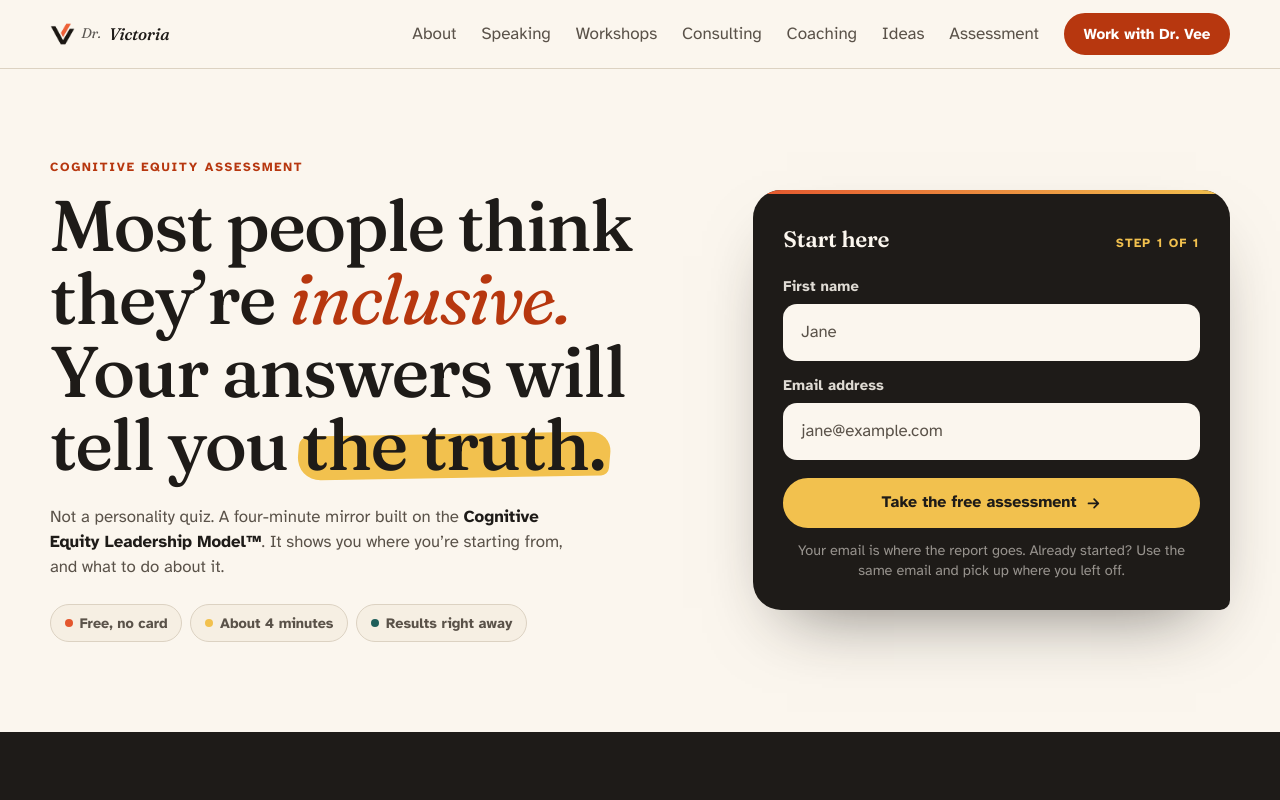
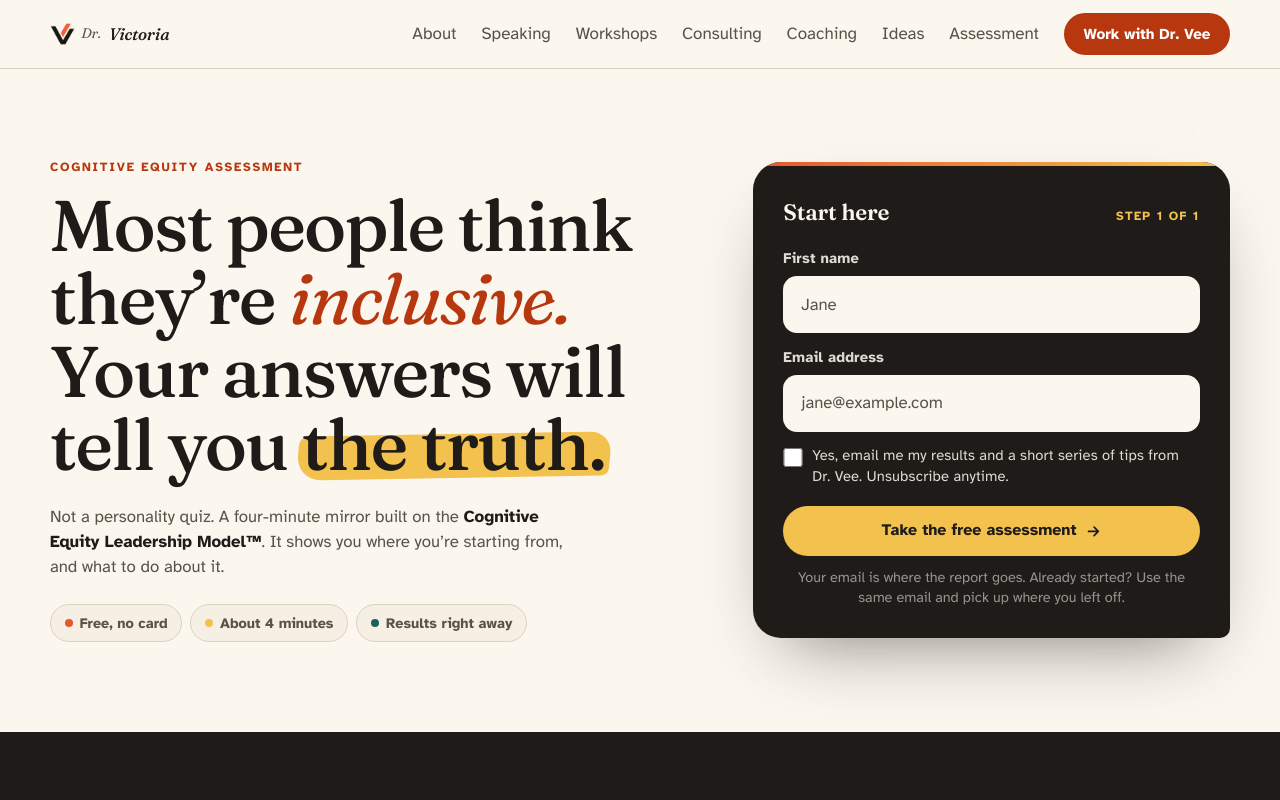
Before and after one commit to HananIslam/victoria-website, a website: page assessment.html in a window 1280 px wide. Shown: the top 800 px of the page. Drawn offline with Linux system fonts and the light colour scheme.

Commit message:
Add the email-series opt-in checkbox to the assessment forms.
The checkbox is unticked by default; its value is passed to the assessment app as
optin=1 or optin=0 so only people who tick it get Dr. Vee's email series.

Co-Authored-By: Claude Opus 5.5 <noreply@anthropic.com>

```diff
--- a/assessment.html
+++ b/assessment.html
@@ -227,6 +227,10 @@
             <input id="assess-email" name="email" type="email" autocomplete="email" required placeholder="jane@example.com" inputmode="email">
             <p class="field-error" role="alert">Please enter a valid email address.</p>
           </div>
+          <div class="field field--check">
+            <input id="assess-optin" name="optin" type="checkbox" value="1">
+            <label for="assess-optin">Yes, email me my results and a short series of tips from Dr. Vee. Unsubscribe anytime.</label>
+          </div>
           <div class="field" aria-hidden="true" style="position:absolute;left:-9999px;height:0;overflow:hidden">
             <label for="assess-hp">Leave blank</label>
             <input id="assess-hp" name="vv_hp" type="text" tabindex="-1" autocomplete="off" value="">
--- a/assets/assessment-start.js
+++ b/assets/assessment-start.js
@@ -23,9 +23,14 @@
 
   function normalizeEmail(v) { return String(v || '').trim().toLowerCase(); }
 
+  // Email-series opt-in from the form checkbox (unticked by default).
+  // Passed as optin=1 / optin=0 so the app knows the person's current choice.
+  var currentOptIn = null;
+
   function buildStartUrl(name, email, intent) {
     var url = ORIGIN + '/?name=' + encodeURIComponent(name) + '&email=' + encodeURIComponent(email);
     if (intent) url += '&intent=' + encodeURIComponent(intent);
+    if (currentOptIn !== null) url += '&optin=' + (currentOptIn ? '1' : '0');
     return url;
   }
 
@@ -226,6 +231,9 @@
       // Bots fill hidden fields; people don't. Silent no-op (no "stuck" busy state).
       if (honeypot && (honeypot.value || '').trim()) return;
 
+      var optInBox = form.querySelector('input[name="optin"]');
+      currentOptIn = optInBox ? Boolean(optInBox.checked) : null;
+
       setBusy(true);
       lookup(email).then(function (state) {
         if (!state) { go(name, email, null); return; }
--- a/assets/site.css
+++ b/assets/site.css
@@ -220,3 +220,10 @@ body.is-modal-open{overflow:hidden}
 @media (max-width:480px){
   .vv-resume__dialog{padding:1.5rem 1.25rem 1.3rem; border-radius:20px}
 }
+
+/* Email-series opt-in checkbox on assessment forms (unticked by default). */
+.field--check{display:flex; align-items:flex-start; gap:.6rem}
+.field--check input[type="checkbox"]{width:1.2rem; height:1.2rem; flex:0 0 auto; margin:.2rem 0 0; padding:0; accent-color:var(--ink); box-shadow:none}
+.field--check input[type="checkbox"]:focus-visible{outline:3px solid var(--focus, #1F5F5B); outline-offset:2px}
+.field--check label{margin:0; font-weight:400; font-size:.92rem; line-height:1.45}
+.start-panel .assessment-form .field--check input[type="checkbox"]{accent-color:var(--ochre)}
```
Also changed, not shown: index.html (+4 -0 lines).
